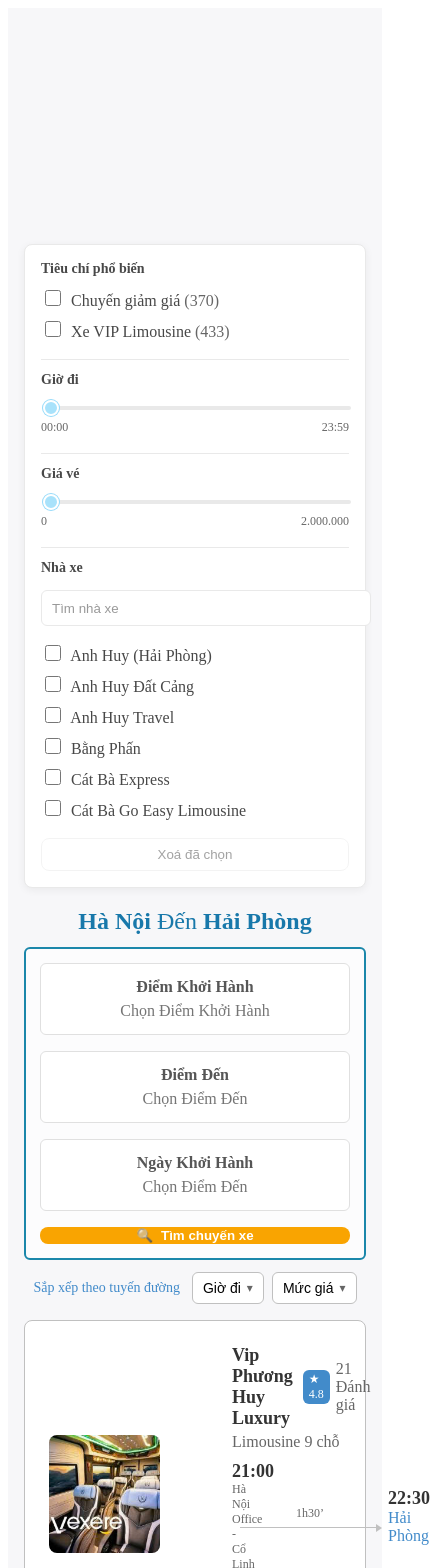
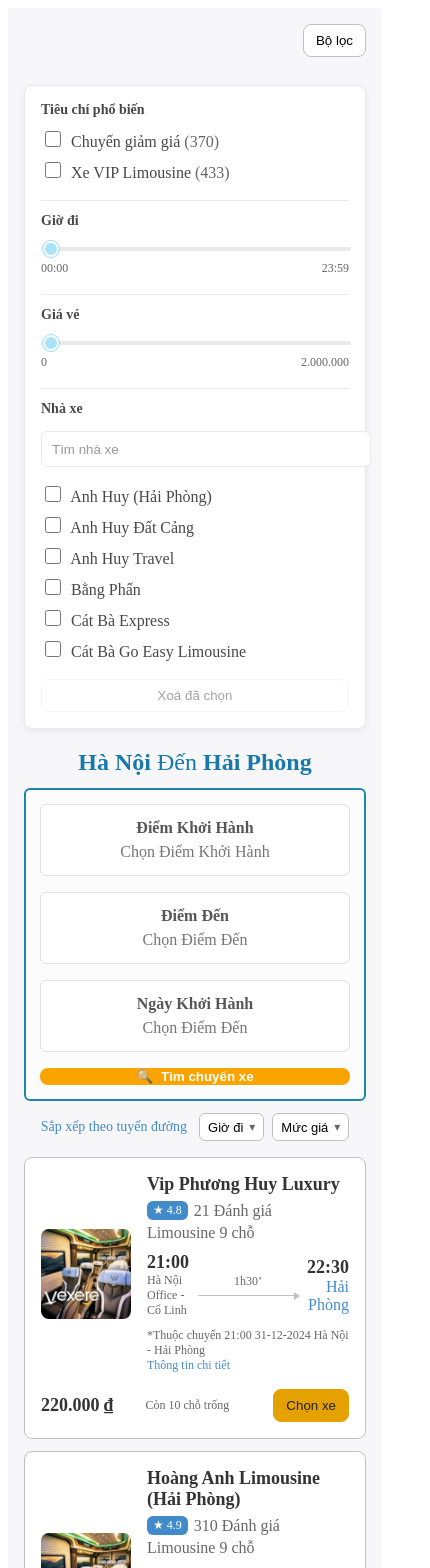
Before and after one commit to Hoangkans/FE_DatVeXe, a React (Vite) app: page / in a window 390 px wide. Shown: the top 1568 px of the page, 430 px wide, since content can reach past the window. Built offline with nearby package versions, Linux system fonts and the light colour scheme.

Commit message:
feat: update Bookcarpage UI

```diff
--- a/src/pages/BookCarPage.css
+++ b/src/pages/BookCarPage.css
@@ -67,6 +67,8 @@
   cursor: pointer;
 }
 .btn[disabled] { opacity: 0.5; cursor: not-allowed; }
+.btn--outline { background: #fff; border-color: #c0c0c0; }
+.pill { margin-left: 8px; background: var(--link); color: #fff; border-radius: 999px; padding: 0 8px; line-height: 18px; height: 18px; display: inline-flex; align-items: center; font-size: 12px; }
 .btn--ghost { width: 100%; }
 .btn--primary {
   background: var(--primary);
@@ -168,3 +170,23 @@
 @media (max-width: 960px) {
   .searchbox__grid { grid-template-columns: 1fr; }
 }
+
+/* Responsive improvements */
+@media (max-width: 900px) {
+  .bookcar__container { grid-template-columns: 1fr; }
+  .filters { position: static; margin-top: 12px; }
+  .filters.is-collapsed { display: none; }
+  .filters-toggle { display: flex; justify-content: flex-end; }
+  .results__header { flex-wrap: wrap; }
+}
+
+@media (max-width: 640px) {
+  .dropdown { height: 28px; padding: 0 8px; font-size: 13px; }
+  .trip { gap: 16px; padding: 16px; }
+  .trip__thumb { width: 90px; height: 90px; }
+  .trip__title { flex-wrap: wrap; gap: 6px; }
+  .time--row { grid-template-columns: 1fr 100px 1fr; }
+  .trip__aside { flex-direction: row; align-items: center; justify-content: space-between; gap: 12px; width: 100%; }
+  .trip__details { padding-top: 8px; }
+  .gallery img { width: 100%; }
+}
--- a/src/pages/BookCarPage.jsx
+++ b/src/pages/BookCarPage.jsx
@@ -102,6 +102,7 @@
   const anyChecked = Object.values(selectedOps).some(Boolean) || popular.discount || popular.vip;
   const [expandedId, setExpandedId] = useState(null);
   const [activeTab, setActiveTab] = useState("images");
+  const [showFilters, setShowFilters] = useState(true);
 
   const handleTogglePopular = (key) => (e) => setPopular((s) => ({ ...s, [key]: e.target.checked }));
   const handleToggleOperator = (name) => (e) => setSelectedOps((s) => ({ ...s, [name]: e.target.checked }));
@@ -115,7 +116,19 @@
   return (
     <div className="bookcar">
       <div className="bookcar__container">
-        <aside className="filters">
+        <div className="filters-toggle">
+          <button className="btn btn--outline" onClick={() => setShowFilters((s) => !s)}>
+            Bộ lọc
+            {anyChecked && (
+              <span className="pill">{
+                (popular.discount ? 1 : 0) +
+                  (popular.vip ? 1 : 0) +
+                  Object.values(selectedOps).filter(Boolean).length
+              }</span>
+            )}
+          </button>
+        </div>
+        <aside className={`filters ${!showFilters ? "is-collapsed" : ""}`}>
           <div className="filters__section">
             <h4 className="filters__title">Tiêu chí phổ biến</h4>
             <label className="checkbox"><input type="checkbox" checked={popular.discount} onChange={handleTogglePopular("discount")} /> Chuyến giảm giá <span className="muted">(370)</span></label>
```
